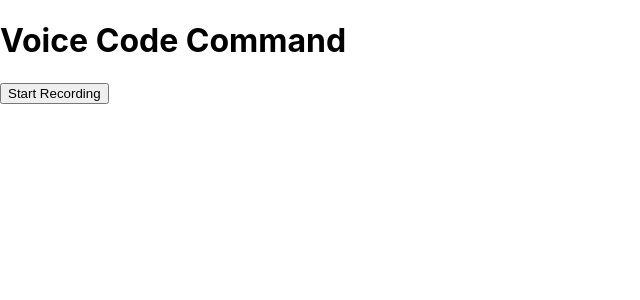
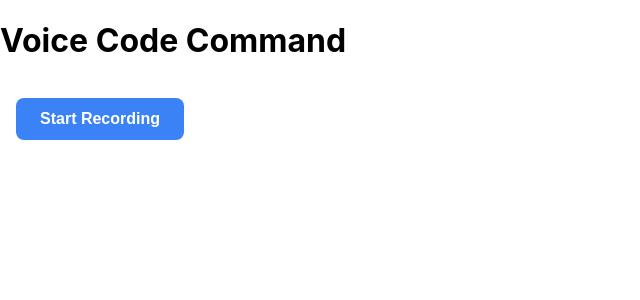
Before and after one commit to SuhasPalani/voice_based_code_generator, a React (Create React App) app in the folder voice-code-command-frontend/: page / in a window 1280 px wide. Shown: the top 300 px of the page, without its empty margins (0-640 px from the left). Built offline with nearby package versions, Linux system fonts and the light colour scheme.

Commit message:
ui enhance

```diff
--- a/voice-code-command-frontend/src/App.css
+++ b/voice-code-command-frontend/src/App.css
@@ -36,3 +36,100 @@
     transform: rotate(360deg);
   }
 }
+
+
+/* Styles for the recorder container */
+.p-4 {
+  padding: 1rem;
+  font-family: 'Arial', sans-serif;
+}
+
+/* Button styles */
+button {
+  padding: 12px 24px;
+  font-size: 16px;
+  font-weight: bold;
+  border-radius: 8px;
+  border: none;
+  cursor: pointer;
+  transition: background-color 0.3s ease, transform 0.2s ease;
+}
+
+/* Start Recording Button */
+.bg-blue-500 {
+  background-color: #3b82f6;
+  color: white;
+}
+
+.bg-blue-500:hover {
+  background-color: #2563eb;
+  transform: scale(1.05);
+}
+
+/* Stop Recording Button */
+.bg-red-500 {
+  background-color: #ef4444;
+  color: white;
+}
+
+.bg-red-500:hover {
+  background-color: #dc2626;
+  transform: scale(1.05);
+}
+
+/* Disabled Button */
+button:disabled {
+  background-color: #d1d5db;
+  cursor: not-allowed;
+}
+
+/* Error message styling */
+.text-red-500 {
+  color: #ef4444;
+  font-size: 14px;
+  margin-top: 10px;
+  font-weight: 500;
+}
+
+/* Transcription text container */
+.mt-4 {
+  margin-top: 1rem;
+}
+
+.font-bold {
+  font-weight: bold;
+  font-size: 18px;
+}
+
+p {
+  font-size: 16px;
+  line-height: 1.5;
+  color: #333;
+}
+
+/* Confidence text */
+.text-gray-600 {
+  color: #4b5563;
+  font-size: 14px;
+}
+
+/* Add a card-like effect to transcription section */
+.mt-4 {
+  background-color: #f9fafb;
+  border-radius: 8px;
+  padding: 1rem;
+  box-shadow: 0 2px 8px rgba(0, 0, 0, 0.1);
+}
+
+/* Mobile responsiveness */
+@media (max-width: 768px) {
+  button {
+      width: 100%;
+      padding: 12px;
+      font-size: 18px;
+  }
+
+  .mt-4 {
+      margin-top: 1rem;
+  }
+}
```
